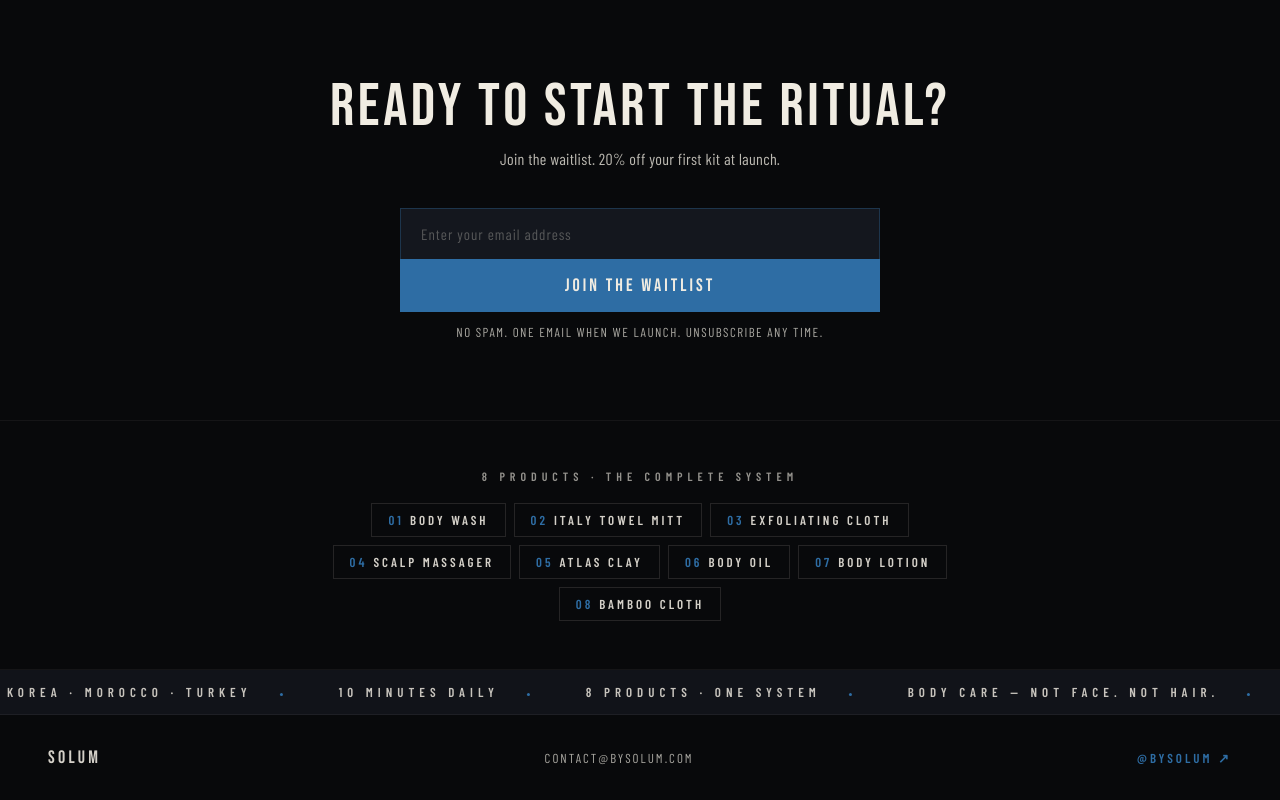
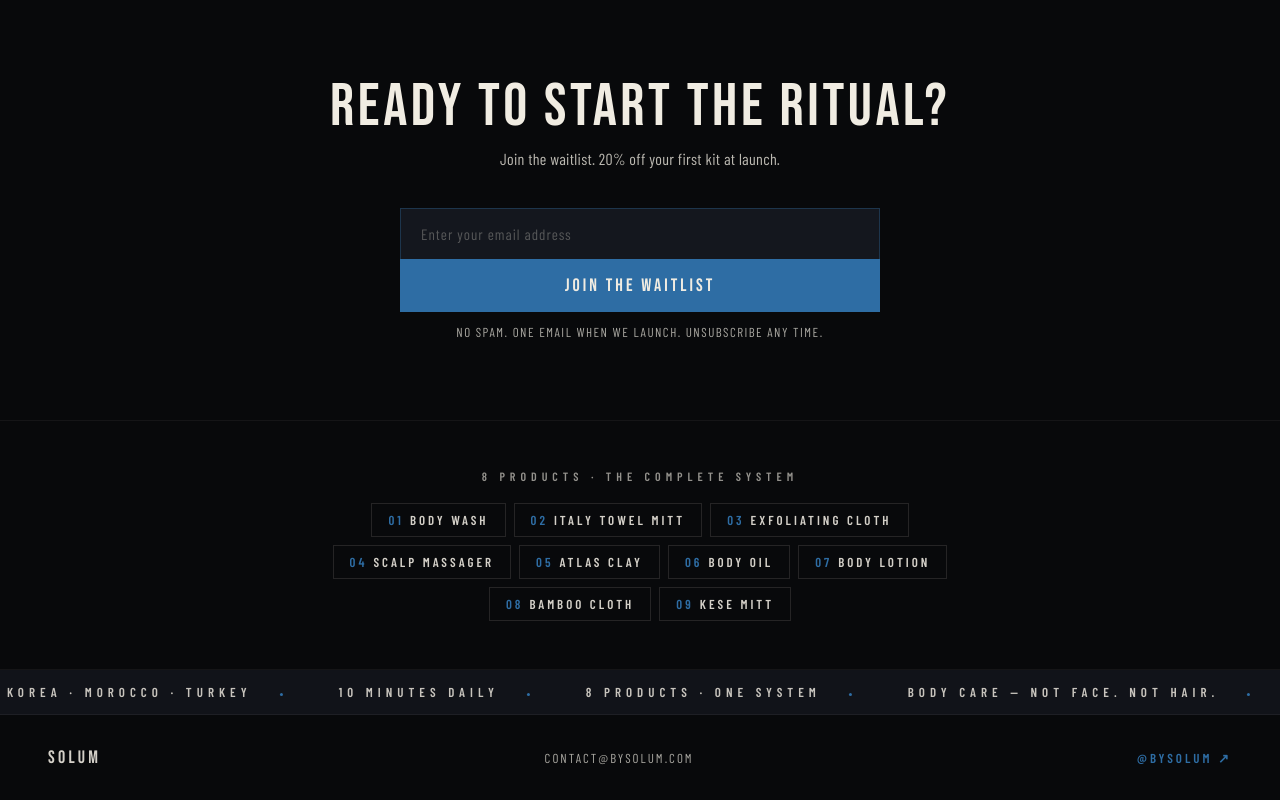
Before and after one commit to hdandi08/solum, a React (Vite) app in the folder web/: page / in a window 1280 px wide. Shown: the part 2643-3443 px from the top of the page. Built offline with nearby package versions, Linux system fonts and the light colour scheme; a web font is replaced by a local one.

Commit message:
feat: add product 09 Kese Mitt — reserved for World Kit

```diff
--- a/web/src/pages/ComingSoon.jsx
+++ b/web/src/pages/ComingSoon.jsx
@@ -612,6 +612,7 @@
   { num: '06', name: 'Body Oil' },
   { num: '07', name: 'Body Lotion' },
   { num: '08', name: 'Bamboo Cloth' },
+  { num: '09', name: 'Kese Mitt' },
 ];
 
 const MC_ACTION = 'https://bysolum.us5.list-manage.com/subscribe/post?u=45c32693942e5a8c9e6828488&id=31f70ffa8e&f_id=0099c2e1f0';
```
